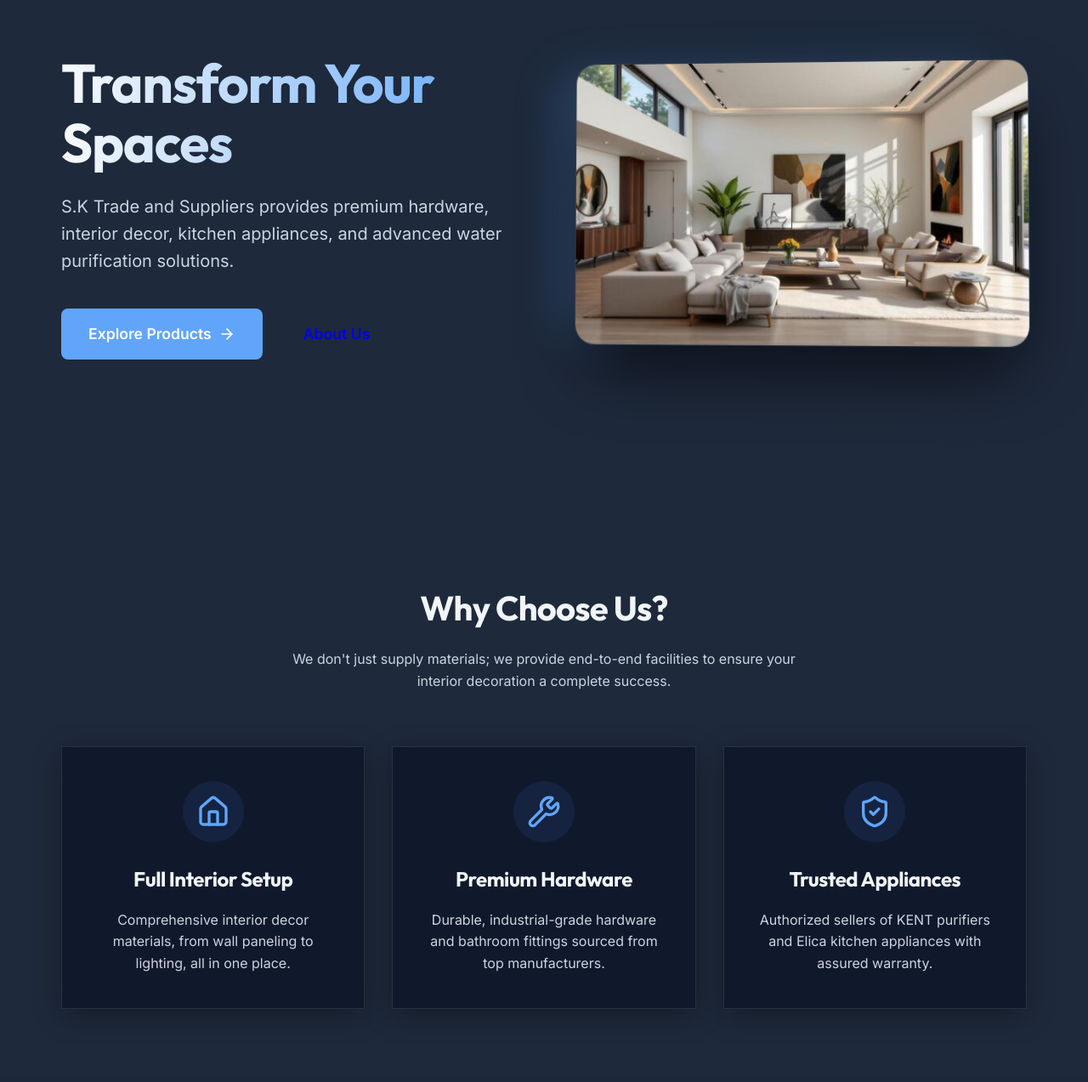
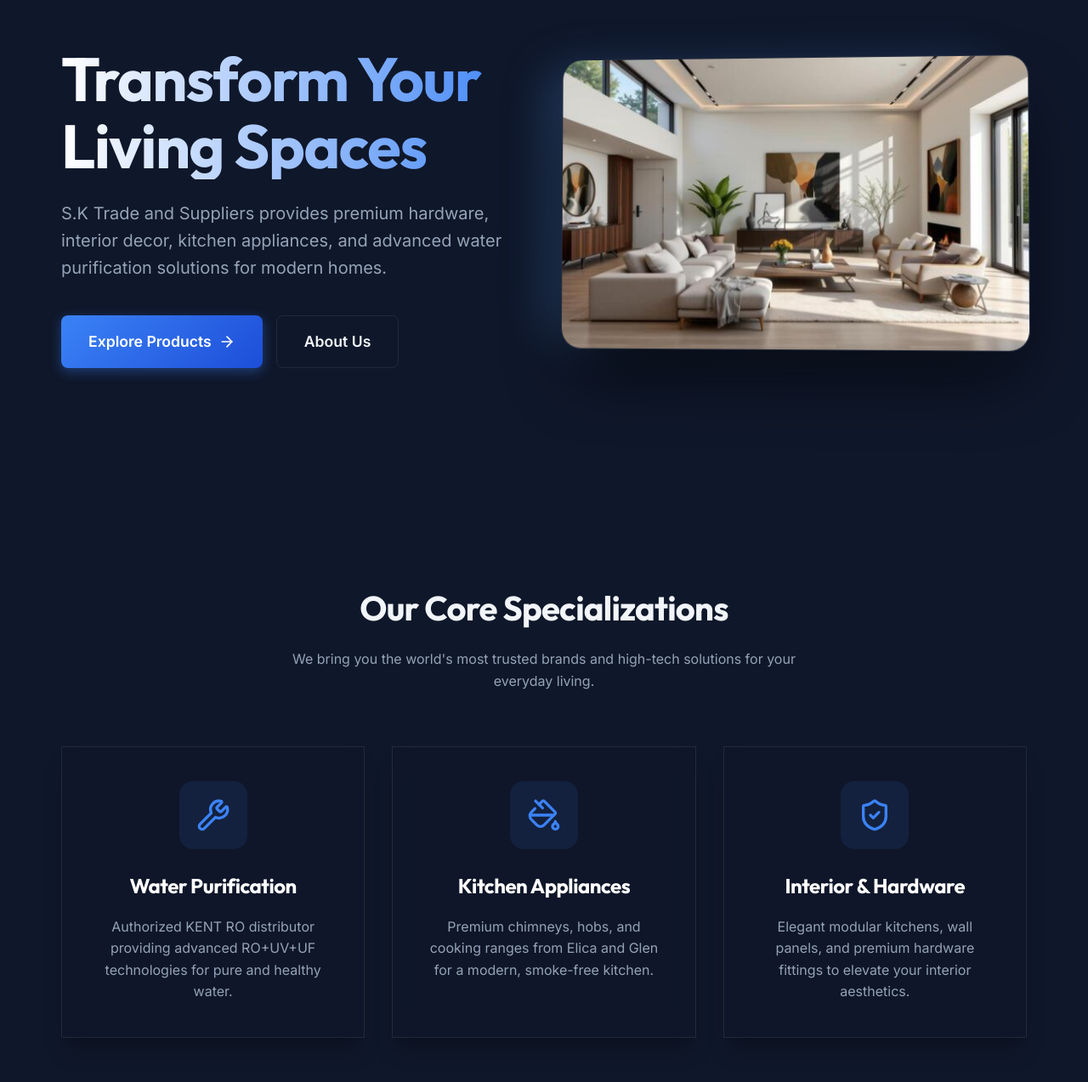
Before and after one commit to princexettri69/SK, a React (Vite) app in the folder frontend/: page / in a window 1280 px wide. Shown: the part 277-1550 px from the top of the page at 85% size. Built offline with nearby package versions, Linux system fonts and the light colour scheme.

Commit message:
Enhance Navbar with animation and improve layout; update styles and grid system across pages

```diff
--- a/frontend/src/index.css
+++ b/frontend/src/index.css
@@ -2,16 +2,19 @@
 
 :root {
   --primary: #f8fafc;
-  --primary-accent: #60a5fa;
-  --secondary: #94a3b8;
-  --accent: #f59e0b;
-  --background: #1e293b;
-  --card-bg: rgba(30, 41, 59, 0.8);
+  --primary-accent: #3b82f6;
+  --primary-dark: #1d4ed8;
+  --secondary: #64748b;
+  --accent: #fbbf24;
+  --background: #0f172a;
+  --card-bg: rgba(30, 41, 59, 0.7);
   --text-main: #f1f5f9;
-  --text-muted: #cbd5e1;
-  --glass: rgba(15, 23, 42, 0.85);
-  --glass-border: rgba(255, 255, 255, 0.1);
-  --shadow: 0 8px 32px 0 rgba(0, 0, 0, 0.3);
+  --text-muted: #94a3b8;
+  --glass: rgba(15, 23, 42, 0.8);
+  --glass-border: rgba(255, 255, 255, 0.08);
+  --shadow-sm: 0 1px 2px 0 rgba(0, 0, 0, 0.05);
+  --shadow: 0 10px 15px -3px rgba(0, 0, 0, 0.1), 0 4px 6px -2px rgba(0, 0, 0, 0.05);
+  --shadow-lg: 0 20px 25px -5px rgba(0, 0, 0, 0.2), 0 10px 10px -5px rgba(0, 0, 0, 0.1);
   --transition: all 0.3s cubic-bezier(0.4, 0, 0.2, 1);
 }
 
@@ -55,10 +58,16 @@ h1, h2, h3, h4, h5, h6 {
 /* Glassmorphism utility */
 .glass {
   background: var(--glass);
-  backdrop-filter: blur(12px);
-  -webkit-backdrop-filter: blur(12px);
+  backdrop-filter: blur(16px);
+  -webkit-backdrop-filter: blur(16px);
   border: 1px solid var(--glass-border);
-  box-shadow: var(--shadow);
+  box-shadow: var(--shadow-lg);
+}
+
+.glass-light {
+  background: rgba(255, 255, 255, 0.03);
+  backdrop-filter: blur(8px);
+  border: 1px solid rgba(255, 255, 255, 0.05);
 }
 
 /* Premium Button */
@@ -76,24 +85,26 @@ h1, h2, h3, h4, h5, h6 {
 }
 
 .btn-primary {
-  background: var(--primary-accent);
+  background: linear-gradient(135deg, var(--primary-accent) 0%, var(--primary-dark) 100%);
   color: white;
+  box-shadow: 0 4px 14px 0 rgba(59, 130, 246, 0.39);
 }
 
 .btn-primary:hover {
   transform: translateY(-2px);
-  box-shadow: 0 4px 12px rgba(59, 130, 246, 0.4);
+  box-shadow: 0 6px 20px rgba(59, 130, 246, 0.45);
+  filter: brightness(1.1);
 }
 
-.btn-secondary {
-  background: #f1f5f9;
-  color: #475569;
-  border: 1px solid #e2e8f0;
+.btn-outline {
+  background: transparent;
+  color: var(--text-main);
+  border: 1px solid var(--glass-border);
 }
 
-.btn-secondary:hover {
-  background: #e2e8f0;
-  color: #1e293b;
+.btn-outline:hover {
+  background: rgba(255, 255, 255, 0.05);
+  border-color: var(--primary-accent);
 }
 
 /* Layout */
@@ -137,14 +148,70 @@ nav.scrolled {
   box-shadow: var(--shadow);
 }
 
-/* Grid */
+/* Grid System */
 .grid {
   display: grid;
   gap: 2rem;
 }
 
-.grid-cols-3 {
-  grid-template-columns: repeat(auto-fit, minmax(300px, 1fr));
+.grid-2 {
+  grid-template-columns: repeat(2, 1fr);
+}
+
+.grid-3 {
+  grid-template-columns: repeat(3, 1fr);
+}
+
+.grid-4 {
+  grid-template-columns: repeat(4, 1fr);
+}
+
+@media (max-width: 1024px) {
+  .grid-3 { grid-template-columns: repeat(2, 1fr); }
+  .grid-4 { grid-template-columns: repeat(2, 1fr); }
+}
+
+@media (max-width: 768px) {
+  .grid-2, .grid-3, .grid-4 {
+    grid-template-columns: 1fr;
+    gap: 1.5rem;
+  }
+
+  .hero-text {
+    font-size: 2.5rem !important;
+    text-align: center;
+  }
+
+  .hero-subtext {
+    font-size: 1rem !important;
+    text-align: center;
+    margin: 0 auto 2rem auto !important;
+  }
+
+  .hero-buttons {
+    justify-content: center;
+  }
+
+  .mobile-full {
+    width: 100% !important;
+  }
+
+  .mobile-stack {
+    display: flex !important;
+    flex-direction: column !important;
+    gap: 2rem !important;
+  }
+
+  .sticky-desktop {
+    position: static !important;
+  }
+}
+
+@media (min-width: 769px) {
+  .sticky-desktop {
+    position: sticky !important;
+    top: 100px;
+  }
 }
 
 /* Animations */
--- a/frontend/src/pages/About.jsx
+++ b/frontend/src/pages/About.jsx
@@ -44,13 +44,13 @@ const About = () => {
 
             {/* Content Section */}
             <section className="section">
-                <div className="container" style={{ display: 'grid', gridTemplateColumns: '1fr 1fr', gap: '4rem', alignItems: 'center' }}>
+                <div className="container grid grid-2" style={{ alignItems: 'center' }}>
                     <div>
                         <h2 style={{ fontSize: '2.5rem', marginBottom: '1.5rem' }}>Decades of Excellence in Quality & Trust</h2>
                         <p style={{ marginBottom: '1.5rem', color: 'var(--text-muted)' }}>
                             S.K Trade & Suppliers has been the cornerstone of hardware and interior solutions for years. We pride ourselves on representing the world's most trusted brands, ensuring that every home in our region has access to durable, high-tech, and aesthetic solutions.
                         </p>
-                        <div style={{ display: 'grid', gridTemplateColumns: '1fr 1fr', gap: '2rem' }}>
+                        <div className="grid grid-2" style={{ gap: '1.5rem', marginBottom: '2rem' }}>
                             <div style={statStyle}>
                                 <Award size={24} color="var(--primary-accent)" />
                                 <div>
@@ -112,7 +112,7 @@ const About = () => {
                         <p style={{ color: 'var(--text-muted)' }}>A glimpse into the premium projects and interiors we've supplied and consulted.</p>
                     </div>
 
-                    <div className="grid" style={{ gridTemplateColumns: 'repeat(auto-fill, minmax(280px, 1fr))', gap: '1.5rem' }}>
+                    <div className="grid grid-4" style={{ gap: '1.5rem' }}>
                         {album.map((img, i) => (
                             <motion.div
                                 key={i}
--- a/frontend/src/pages/Home.jsx
+++ b/frontend/src/pages/Home.jsx
@@ -50,22 +50,39 @@ const Home = () => {
         <div className="blob blob-1"></div>
         <div className="blob blob-2"></div>
 
-        <div className="container content-wrapper" style={{ display: 'grid', gridTemplateColumns: '1fr 1fr', gap: '4rem', alignItems: 'center' }}>
-          <div style={{ textAlign: 'left', zIndex: 10 }}>
-            <h1 style={{ fontSize: '4rem', marginBottom: '1.5rem', background: 'linear-gradient(to right, var(--primary), var(--primary-accent))', WebkitBackgroundClip: 'text', WebkitTextFillColor: 'transparent', lineHeight: 1.1 }}>
-              Transform Your Spaces
-            </h1>
-            <p style={{ fontSize: '1.25rem', color: 'var(--text-muted)', marginBottom: '2.5rem', maxWidth: '600px' }}>
-              S.K Trade and Suppliers provides premium hardware, interior decor, kitchen appliances, and advanced water purification solutions.
-            </p>
-            <div style={{ display: 'flex', gap: '1rem' }}>
+        <div className="container grid grid-2" style={{ alignItems: 'center', minHeight: '80vh' }}>
+          <div style={{ zIndex: 10 }}>
+            <motion.h1
+              initial={{ opacity: 0, x: -30 }}
+              animate={{ opacity: 1, x: 0 }}
+              className="hero-text"
+              style={{ fontSize: '4.5rem', marginBottom: '1.5rem', background: 'linear-gradient(to right, #ffffff, var(--primary-accent))', WebkitBackgroundClip: 'text', WebkitTextFillColor: 'transparent', lineHeight: 1.1 }}
+            >
+              Transform Your Living Spaces
+            </motion.h1>
+            <motion.p
+              initial={{ opacity: 0, x: -30 }}
+              animate={{ opacity: 1, x: 0 }}
+              transition={{ delay: 0.2 }}
+              className="hero-subtext"
+              style={{ fontSize: '1.25rem', color: 'var(--text-muted)', marginBottom: '2.5rem', maxWidth: '600px' }}
+            >
+              S.K Trade and Suppliers provides premium hardware, interior decor, kitchen appliances, and advanced water purification solutions for modern homes.
+            </motion.p>
+            <motion.div
+              initial={{ opacity: 0, y: 20 }}
+              animate={{ opacity: 1, y: 0 }}
+              transition={{ delay: 0.4 }}
+              className="hero-buttons"
+              style={{ display: 'flex', gap: '1rem', flexWrap: 'wrap' }}
+            >
               <Link to="/products" className="btn btn-primary" style={{ padding: '1rem 2rem', fontSize: '1.1rem' }}>
                 Explore Products <ArrowRight size={20} />
               </Link>
               <Link to="/about" className="btn btn-outline" style={{ padding: '1rem 2rem', fontSize: '1.1rem' }}>
                 About Us
               </Link>
-            </div>
+            </motion.div>
           </div>
 
           <div
@@ -161,31 +178,31 @@ const Home = () => {
         </div>
       </section>
 
-      {/* Facilities Section */}
-      <section id="facilities" className="section" style={{ backgroundColor: 'var(--background)' }}>
+      {/* Specializations Section */}
+      <section id="specializations" className="section" style={{ backgroundColor: 'var(--background)' }}>
         <div className="container">
           <div style={{ textAlign: 'center', marginBottom: '4rem' }}>
-            <h2 style={{ fontSize: '2.5rem', marginBottom: '1rem' }}>Why Choose Us?</h2>
+            <h2 style={{ fontSize: '2.5rem', marginBottom: '1rem' }}>Our Core Specializations</h2>
             <p style={{ color: 'var(--text-muted)', maxWidth: '600px', margin: '0 auto' }}>
-              We don't just supply materials; we provide end-to-end facilities to ensure your interior decoration a complete success.
+              We bring you the world's most trusted brands and high-tech solutions for your everyday living.
             </p>
           </div>
 
-          <div className="grid grid-cols-3">
-            <FacilityCard
-              icon={<HomeIcon size={40} color="var(--primary-accent)" />}
-              title="Full Interior Setup"
-              desc="Comprehensive interior decor materials, from wall paneling to lighting, all in one place."
+          <div className="grid grid-3">
+            <FeatureCard
+              icon={<Wrench size={40} color="var(--primary-accent)" />}
+              title="Water Purification"
+              desc="Authorized KENT RO distributor providing advanced RO+UV+UF technologies for pure and healthy water."
             />
-            <FacilityCard
-              icon={<Wrench size={40} color="var(--primary-accent)" />}
-              title="Premium Hardware"
-              desc="Durable, industrial-grade hardware and bathroom fittings sourced from top manufacturers."
+            <FeatureCard
+              icon={<PaintBucket size={40} color="var(--primary-accent)" />}
+              title="Kitchen Appliances"
+              desc="Premium chimneys, hobs, and cooking ranges from Elica and Glen for a modern, smoke-free kitchen."
             />
-            <FacilityCard
+            <FeatureCard
               icon={<ShieldCheck size={40} color="var(--primary-accent)" />}
-              title="Trusted Appliances"
-              desc="Authorized sellers of KENT purifiers and Elica kitchen appliances with assured warranty."
+              title="Interior & Hardware"
+              desc="Elegant modular kitchens, wall panels, and premium hardware fittings to elevate your interior aesthetics."
             />
           </div>
         </div>
@@ -202,14 +219,19 @@ const Home = () => {
             <Link to="/products" className="btn btn-outline desktop-only">View All</Link>
           </div>
 
-          <div className="grid grid-cols-3">
+          <div className="grid grid-3">
             {['Water Purifiers', 'Kitchen Appliances', 'Hardware'].map((category, index) => (
-              <div key={index} className="card" style={{ padding: '2rem', textAlign: 'center', cursor: 'pointer' }}>
+              <motion.div
+                key={index}
+                whileHover={{ y: -10 }}
+                className="card glass"
+                style={{ padding: '2.5rem', textAlign: 'center', cursor: 'pointer' }}
+              >
                 <h3 style={{ fontSize: '1.5rem', marginBottom: '1rem', color: 'var(--primary)' }}>{category}</h3>
                 <Link to={`/products?category=${category}`} style={{ color: 'var(--primary-accent)', textDecoration: 'none', fontWeight: 600 }}>
                   Browse Category &rarr;
                 </Link>
-              </div>
+              </motion.div>
             ))}
           </div>
         </div>
@@ -241,7 +263,7 @@ const Home = () => {
                 From the structural elegance of <strong>Shikhar Ply</strong> and premium doors to the high-tech efficiency of <strong>KENT RO</strong> and <strong>Elica</strong> kitchen appliances. We bring you a curated collection of everything related to real estate interior.
               </p>
 
-              <div style={{ display: 'grid', gridTemplateColumns: '1fr 1fr', gap: '1.5rem' }}>
+              <div className="grid grid-2" style={{ gap: '1.5rem' }}>
                 <div style={diversityCardStyle}>
                   <h4 style={{ color: 'white' }}>Interior Fittings</h4>
                   <p style={{ fontSize: '0.85rem', color: 'var(--text-muted)' }}>Premium door hinges, handles, and modular fitting hardware.</p>
@@ -291,7 +313,7 @@ const Home = () => {
             </p>
           </div>
 
-          <div style={{ display: 'grid', gridTemplateColumns: '1fr 1.5fr', gap: '4rem' }} className="mobile-stack">
+          <div className="grid grid-2">
             <div style={{ display: 'flex', flexDirection: 'column', gap: '2rem' }}>
                 <div style={contactCardStyle}>
                     <HomeIcon size={24} color="var(--primary-accent)" />
@@ -314,11 +336,24 @@ const Home = () => {
                         <p style={{ color: 'var(--text-muted)', fontSize: '0.9rem' }}>info@sktrade.com.np</p>
                     </div>
                 </div>
+
+                {/* Map Embed */}
+                <div className="card glass" style={{ height: '300px', overflow: 'hidden', padding: '0.5rem' }}>
+                    <iframe
+                        title="S.K Trade Location"
+                        src="https://www.google.com/maps/embed?pb=!1m18!1m12!1m3!1d3564.444738573228!2d87.2718!3d26.671!2m3!1f0!2f0!3f0!3m2!1i1024!2i768!4f13.1!3m3!1m2!1s0x39ef694801111111%3A0x1111111111111111!2sItahari!5e0!3m2!1sen!2snp!4v1650000000000!5m2!1sen!2snp"
+                        width="100%"
+                        height="100%"
+                        style={{ border: 0, borderRadius: '8px' }}
+                        allowFullScreen=""
+                        loading="lazy"
+                    ></iframe>
+                </div>
             </div>
 
-          <div className="card glass" style={{ padding: '2.5rem' }}>
+            <div className="card glass" style={{ padding: '2.5rem' }}>
                 <form onSubmit={handleContactSubmit} style={{ display: 'flex', flexDirection: 'column', gap: '1.5rem' }}>
-                    <div style={{ display: 'grid', gridTemplateColumns: '1fr 1fr', gap: '1rem' }}>
+                    <div className="grid grid-2" style={{ gap: '1rem' }}>
                         <input name="name" type="text" placeholder="Your Name" style={inputStyle} required />
                         <input name="email" type="email" placeholder="Your Email" style={inputStyle} required />
                     </div>
@@ -336,14 +371,18 @@ const Home = () => {
   );
 };
 
-const FacilityCard = ({ icon, title, desc }) => (
-  <div className="card glass" style={{ padding: '2.5rem', textAlign: 'center' }}>
-    <div style={{ display: 'inline-flex', padding: '1rem', borderRadius: '50%', backgroundColor: 'rgba(59, 130, 246, 0.1)', marginBottom: '1.5rem' }}>
+const FeatureCard = ({ icon, title, desc }) => (
+  <motion.div
+    whileHover={{ scale: 1.05 }}
+    className="card glass"
+    style={{ padding: '2.5rem', textAlign: 'center', height: '100%' }}
+  >
+    <div style={{ display: 'inline-flex', padding: '1.25rem', borderRadius: '1rem', backgroundColor: 'rgba(59, 130, 246, 0.1)', color: 'var(--primary-accent)', marginBottom: '1.5rem' }}>
       {icon}
     </div>
-    <h3 style={{ fontSize: '1.5rem', marginBottom: '1rem' }}>{title}</h3>
-    <p style={{ color: 'var(--text-muted)' }}>{desc}</p>
-  </div>
+    <h3 style={{ fontSize: '1.5rem', marginBottom: '1rem', color: 'white' }}>{title}</h3>
+    <p style={{ color: 'var(--text-muted)', lineHeight: '1.6' }}>{desc}</p>
+  </motion.div>
 );
 
 const contactCardStyle = {
--- a/frontend/src/pages/ProductDetails.jsx
+++ b/frontend/src/pages/ProductDetails.jsx
@@ -185,9 +185,9 @@ const ProductDetails = () => {
                     <ArrowLeft size={18} /> Back to Products
                 </Link>
 
-                <div style={{ display: 'grid', gridTemplateColumns: '1fr 1fr', gap: '4rem', alignItems: 'start' }} className="mobile-stack">
+                <div className="grid grid-2" style={{ alignItems: 'start' }}>
                     {/* Image Column */}
-                    <div style={{ position: 'sticky', top: '100px' }}>
+                    <div className="sticky-desktop">
                         <div className="card" style={{ padding: '1rem', overflow: 'hidden', backgroundColor: 'white' }}>
                             <img
                                 src={product.imageUrl}
@@ -227,7 +227,7 @@ const ProductDetails = () => {
                             <h3 style={{ fontSize: '1.25rem', marginBottom: '1.5rem', display: 'flex', alignItems: 'center', gap: '0.5rem' }}>
                                 <Info size={20} color="var(--primary-accent)" /> Key Features
                             </h3>
-                            <div style={{ display: 'grid', gridTemplateColumns: '1fr 1fr', gap: '1rem' }}>
+                            <div className="grid grid-2" style={{ gap: '1rem' }}>
                                 {product.features?.map((feature, idx) => (
                                     <div key={idx} style={{ display: 'flex', alignItems: 'center', gap: '0.75rem', fontSize: '1rem', color: 'var(--text-main)' }}>
                                         <CheckCircle size={18} color="var(--primary-accent)" /> {feature}
--- a/frontend/src/pages/Products.jsx
+++ b/frontend/src/pages/Products.jsx
@@ -228,7 +228,7 @@ const Products = () => {
           </div>
 
           {/* Search */}
-          <div style={{ position: 'relative', width: '300px' }}>
+          <div className="mobile-full" style={{ position: 'relative', width: '300px' }}>
             <Search size={18} color="var(--text-muted)" style={{ position: 'absolute', left: '10px', top: '50%', transform: 'translateY(-50%)' }} />
             <input
               type="text"
```
Also changed, not shown: frontend/src/components/Navbar.jsx (+32 -13 lines).
